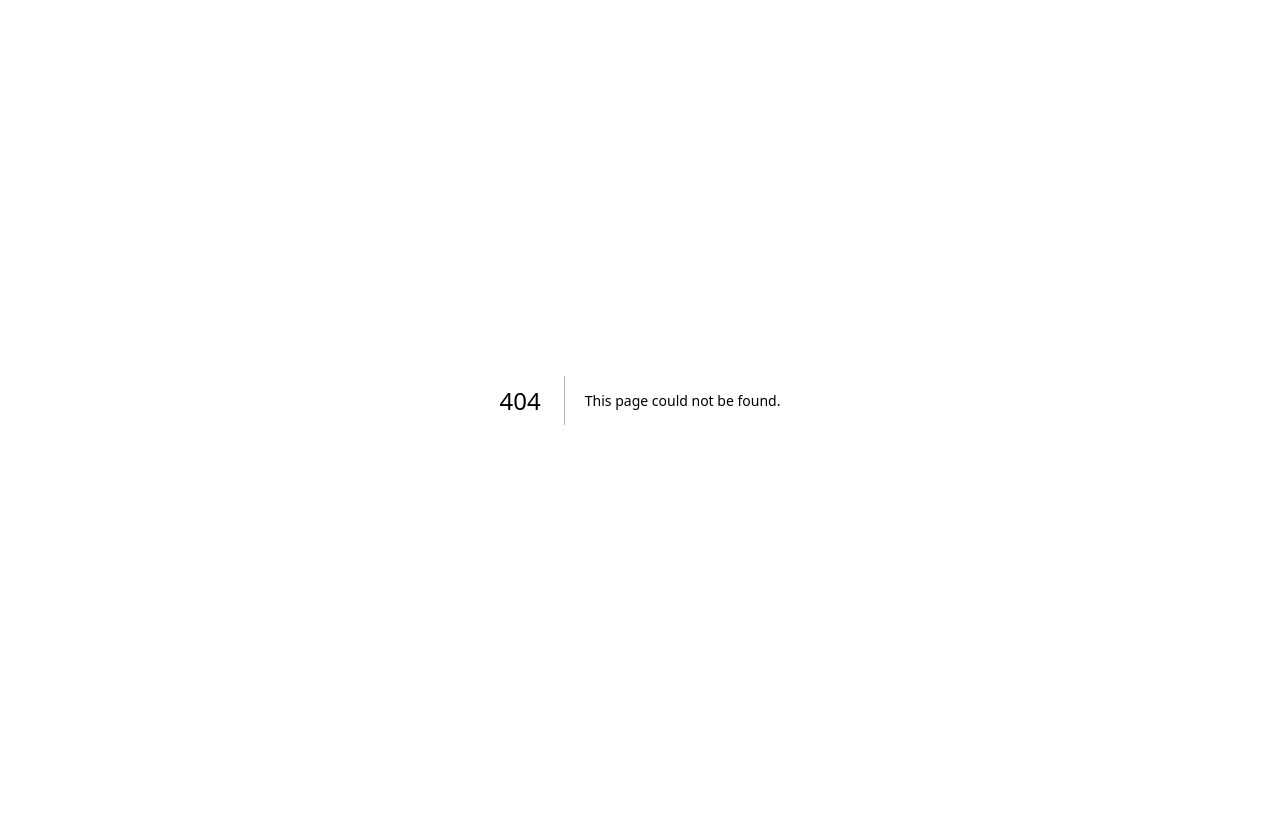
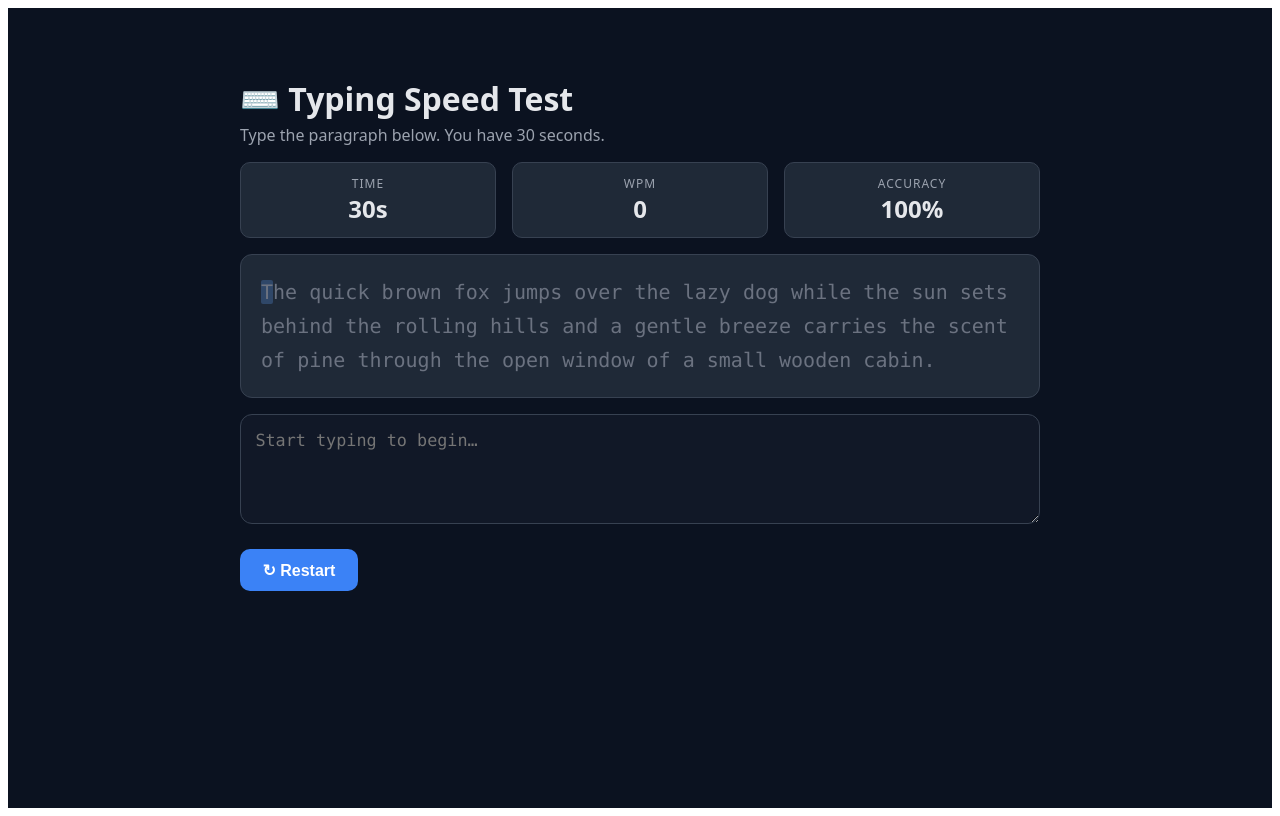
Before and after one commit to adamanz/slopcon-demo, a Next.js app: page /type in a window 1280 px wide. Before the commit this address had no page. Built offline with nearby package versions, Linux system fonts and the light colour scheme.

Commit message:
Add typing speed test at /type
Co-authored-by: Adam Anzuoni <adam.anzuoni@anysphere.co>

```diff
--- /dev/null
+++ b/app/type/page.tsx
@@ -0,0 +1,204 @@
+"use client";
+
+import { useEffect, useMemo, useRef, useState } from "react";
+
+const PARAGRAPHS = [
+  "The quick brown fox jumps over the lazy dog while the sun sets behind the rolling hills and a gentle breeze carries the scent of pine through the open window of a small wooden cabin.",
+  "Programming is the art of telling another human what one wants the computer to do, and good code reads like a well written essay with clear intent and minimal surprises for the reader.",
+  "In the heart of the bustling city, neon lights reflect off rain slicked streets while strangers hurry past coffee shops and bookstores, each carrying their own quiet story home tonight.",
+  "Learning to type quickly is less about speed and more about consistency, rhythm, and accuracy, because the fastest typists rarely look down and let their fingers find the keys naturally.",
+  "Space exploration captures the imagination because it reminds us that beyond the noise of daily life there are silent worlds, distant stars, and questions that our curiosity may yet answer.",
+];
+
+type Status = "idle" | "running" | "done";
+
+const RATINGS: Array<{ min: number; name: string; emoji: string; color: string }> = [
+  { min: 80, name: "Lightning", emoji: "⚡", color: "#fbbf24" },
+  { min: 60, name: "Cheetah", emoji: "🐆", color: "#f97316" },
+  { min: 40, name: "Rabbit", emoji: "🐇", color: "#10b981" },
+  { min: 20, name: "Turtle", emoji: "🐢", color: "#3b82f6" },
+  { min: 0, name: "Sloth", emoji: "🦥", color: "#a78bfa" },
+];
+
+const DURATION = 30;
+
+function pickParagraph(exclude?: string): string {
+  const pool = exclude ? PARAGRAPHS.filter((p) => p !== exclude) : PARAGRAPHS;
+  return pool[Math.floor(Math.random() * pool.length)];
+}
+
+export default function TypingTest() {
+  const [target, setTarget] = useState<string>(PARAGRAPHS[0]);
+  const [typed, setTyped] = useState<string>("");
+  const [status, setStatus] = useState<Status>("idle");
+  const [remaining, setRemaining] = useState<number>(DURATION);
+  const taRef = useRef<HTMLTextAreaElement>(null);
+
+  useEffect(() => {
+    setTarget(pickParagraph());
+  }, []);
+
+  useEffect(() => {
+    if (status !== "running") return;
+    if (remaining <= 0) {
+      setStatus("done");
+      return;
+    }
+    const id = setTimeout(() => setRemaining((r) => r - 1), 1000);
+    return () => clearTimeout(id);
+  }, [status, remaining]);
+
+  const { correct, total } = useMemo(() => {
+    let c = 0;
+    const t = typed.length;
+    for (let i = 0; i < t; i++) if (typed[i] === target[i]) c++;
+    return { correct: c, total: t };
+  }, [typed, target]);
+
+  const elapsed = DURATION - remaining;
+  const wpm = elapsed > 0 ? Math.round((correct / 5) * (60 / elapsed)) : 0;
+  const accuracy = total > 0 ? Math.round((correct / total) * 100) : 100;
+  const rating = RATINGS.find((r) => wpm >= r.min) ?? RATINGS[RATINGS.length - 1];
+
+  function handleChange(e: React.ChangeEvent<HTMLTextAreaElement>) {
+    if (status === "done") return;
+    const val = e.target.value;
+    if (val.length > target.length) return;
+    if (status === "idle" && val.length > 0) setStatus("running");
+    setTyped(val);
+    if (val.length === target.length && val === target) setStatus("done");
+  }
+
+  function restart() {
+    setTarget(pickParagraph(target));
+    setTyped("");
+    setRemaining(DURATION);
+    setStatus("idle");
+    setTimeout(() => taRef.current?.focus(), 0);
+  }
+
+  return (
+    <div style={{ minHeight: "100vh", background: "#0b1220" }}>
+    <main style={{ maxWidth: 800, margin: "0 auto", padding: "3rem 1.5rem", fontFamily: "system-ui, -apple-system, sans-serif", color: "#e5e7eb" }}>
+      <h1 style={{ fontSize: "2rem", marginBottom: "0.25rem" }}>⌨️ Typing Speed Test</h1>
+      <p style={{ color: "#9ca3af", marginTop: 0 }}>Type the paragraph below. You have {DURATION} seconds.</p>
+
+      <div style={{ display: "flex", gap: "1rem", marginBottom: "1rem", flexWrap: "wrap" }}>
+        <Stat label="Time" value={`${remaining}s`} highlight={remaining <= 10 && status === "running"} />
+        <Stat label="WPM" value={String(wpm)} />
+        <Stat label="Accuracy" value={`${accuracy}%`} />
+      </div>
+
+      <div
+        style={{
+          fontFamily: "'JetBrains Mono', 'Fira Code', Menlo, Consolas, monospace",
+          fontSize: "1.25rem",
+          lineHeight: 1.7,
+          background: "#1f2937",
+          padding: "1.25rem",
+          borderRadius: 12,
+          border: "1px solid #374151",
+          marginBottom: "1rem",
+          whiteSpace: "pre-wrap",
+          wordBreak: "break-word",
+        }}
+      >
+        {target.split("").map((ch, i) => {
+          let color = "#6b7280";
+          let bg = "transparent";
+          if (i < typed.length) {
+            color = typed[i] === ch ? "#34d399" : "#f87171";
+            if (typed[i] !== ch) bg = "rgba(248,113,113,0.15)";
+          } else if (i === typed.length && status !== "done") {
+            bg = "rgba(96,165,250,0.25)";
+          }
+          return (
+            <span key={i} style={{ color, background: bg, borderRadius: 2 }}>
+              {ch}
+            </span>
+          );
+        })}
+      </div>
+
+      <textarea
+        ref={taRef}
+        value={typed}
+        onChange={handleChange}
+        disabled={status === "done"}
+        autoFocus
+        spellCheck={false}
+        placeholder={status === "idle" ? "Start typing to begin…" : ""}
+        style={{
+          width: "100%",
+          minHeight: 110,
+          padding: "0.9rem",
+          fontFamily: "'JetBrains Mono', 'Fira Code', Menlo, Consolas, monospace",
+          fontSize: "1.05rem",
+          background: "#111827",
+          color: "#e5e7eb",
+          border: "1px solid #374151",
+          borderRadius: 12,
+          outline: "none",
+          resize: "vertical",
+          boxSizing: "border-box",
+        }}
+      />
+
+      {status === "done" && (
+        <div
+          style={{
+            marginTop: "1.25rem",
+            padding: "1.25rem",
+            background: "#1f2937",
+            border: `1px solid ${rating.color}`,
+            borderRadius: 12,
+            textAlign: "center",
+          }}
+        >
+          <div style={{ fontSize: "3rem" }}>{rating.emoji}</div>
+          <div style={{ fontSize: "1.5rem", color: rating.color, fontWeight: 700 }}>{rating.name}</div>
+          <div style={{ color: "#d1d5db", marginTop: "0.5rem" }}>
+            {wpm} WPM · {accuracy}% accuracy · {correct} correct chars
+          </div>
+        </div>
+      )}
+
+      <button
+        onClick={restart}
+        style={{
+          marginTop: "1.25rem",
+          padding: "0.7rem 1.4rem",
+          fontSize: "1rem",
+          fontWeight: 600,
+          background: "#3b82f6",
+          color: "white",
+          border: "none",
+          borderRadius: 10,
+          cursor: "pointer",
+        }}
+      >
+        ↻ Restart
+      </button>
+    </main>
+    </div>
+  );
+}
+
+function Stat({ label, value, highlight }: { label: string; value: string; highlight?: boolean }) {
+  return (
+    <div
+      style={{
+        flex: 1,
+        minWidth: 120,
+        padding: "0.75rem 1rem",
+        background: "#1f2937",
+        border: `1px solid ${highlight ? "#f87171" : "#374151"}`,
+        borderRadius: 10,
+        textAlign: "center",
+      }}
+    >
+      <div style={{ fontSize: "0.75rem", color: "#9ca3af", textTransform: "uppercase", letterSpacing: 1 }}>{label}</div>
+      <div style={{ fontSize: "1.5rem", fontWeight: 700, color: highlight ? "#f87171" : "#e5e7eb" }}>{value}</div>
+    </div>
+  );
+}
```
